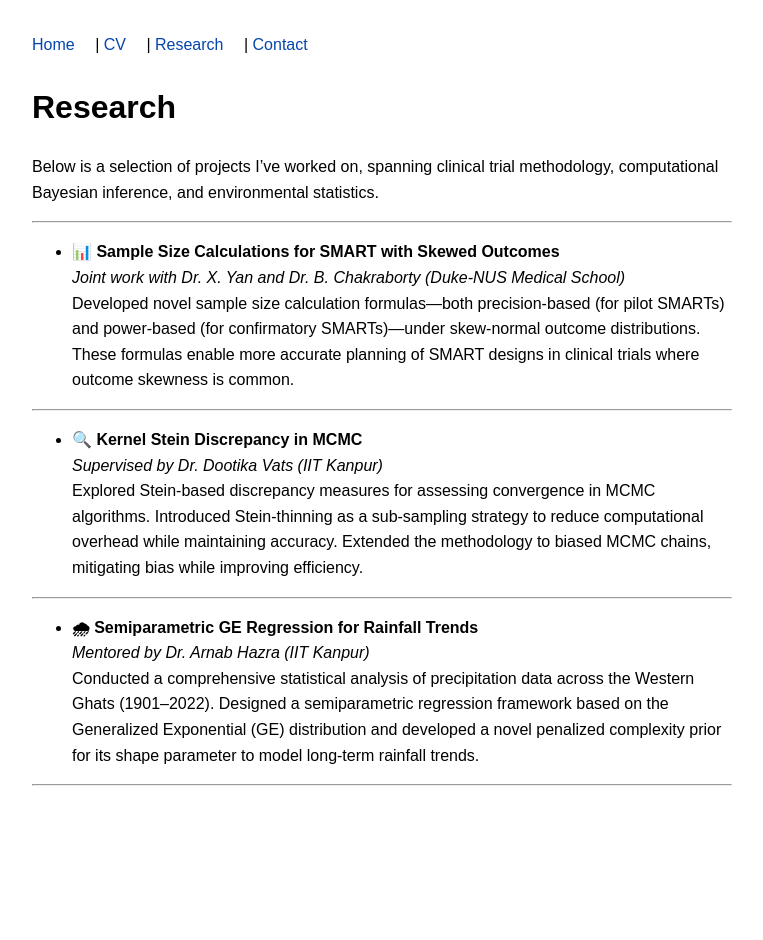
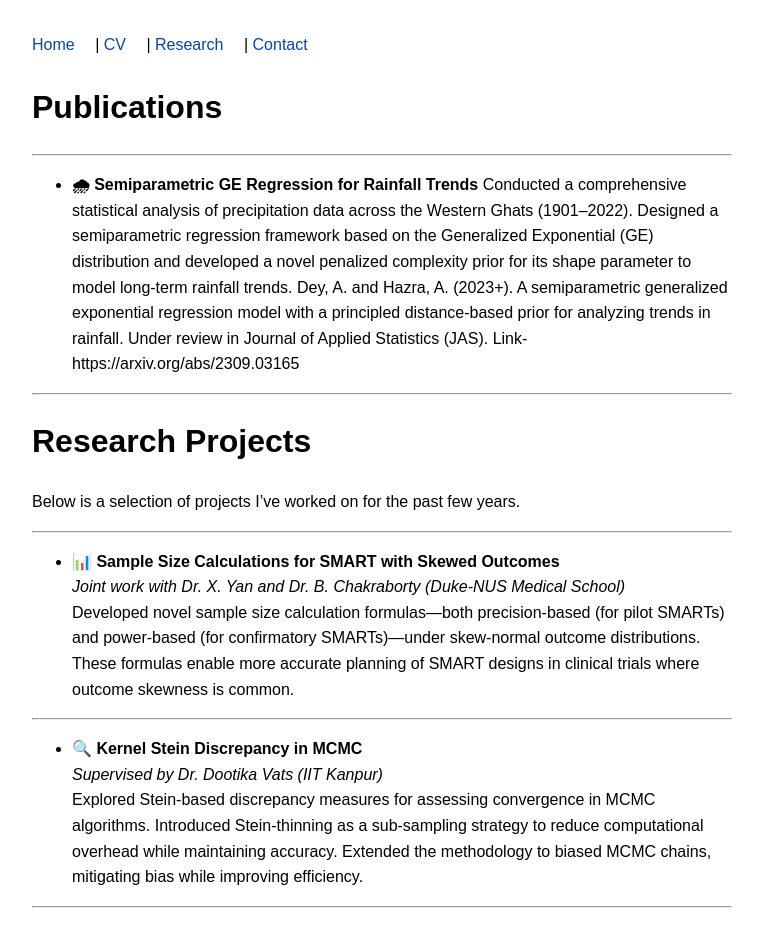
Before and after one commit to arijitdey22/arijitdey22.github.io, a Jekyll site: the page built from research.md, in a window 1280 px wide. Shown: the whole page, without its empty margins (0-763 px from the left). Built offline with Jekyll 4.4.1, drawn with Linux system fonts in a browser that asks for light colours; before the commit the page ends 900 px from its top, so only the background shows below that.

Commit message:
Update research.md

```diff
--- a/research.md
+++ b/research.md
@@ -3,9 +3,19 @@ layout: default
 title: "Research"
 ---
 
-# Research
+#  Publications
 
-Below is a selection of projects I've worked on, spanning clinical trial methodology, computational Bayesian inference, and environmental statistics.
+---
+
+- **🌧 Semiparametric GE Regression for Rainfall Trends**
+  Conducted a comprehensive statistical analysis of precipitation data across the Western Ghats (1901–2022). Designed a semiparametric regression framework based on the Generalized Exponential (GE) distribution and developed a novel penalized complexity prior for its shape parameter to model long-term rainfall trends.
+  Dey, A. and Hazra, A. (2023+). A semiparametric generalized exponential regression model with a principled distance-based prior for analyzing trends in rainfall. Under review in Journal of Applied Statistics (JAS). Link- https://arxiv.org/abs/2309.03165
+
+---
+
+# Research Projects
+
+Below is a selection of projects I've worked on for the past few years.
 
 ---
 
@@ -20,9 +30,3 @@ Below is a selection of projects I've worked on, spanning clinical trial methodo
   Explored Stein-based discrepancy measures for assessing convergence in MCMC algorithms. Introduced Stein-thinning as a sub-sampling strategy to reduce computational overhead while maintaining accuracy. Extended the methodology to biased MCMC chains, mitigating bias while improving efficiency.
 
 ---
-
-- **🌧 Semiparametric GE Regression for Rainfall Trends**
-  *Mentored by Dr. Arnab Hazra (IIT Kanpur)*
-  Conducted a comprehensive statistical analysis of precipitation data across the Western Ghats (1901–2022). Designed a semiparametric regression framework based on the Generalized Exponential (GE) distribution and developed a novel penalized complexity prior for its shape parameter to model long-term rainfall trends.
-
----
```
